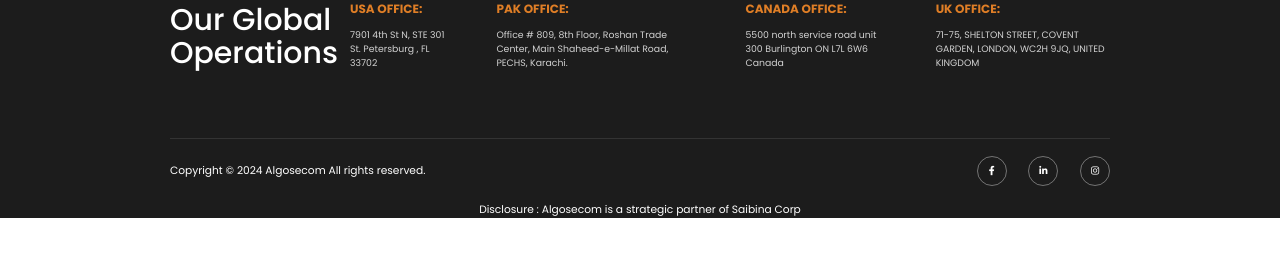
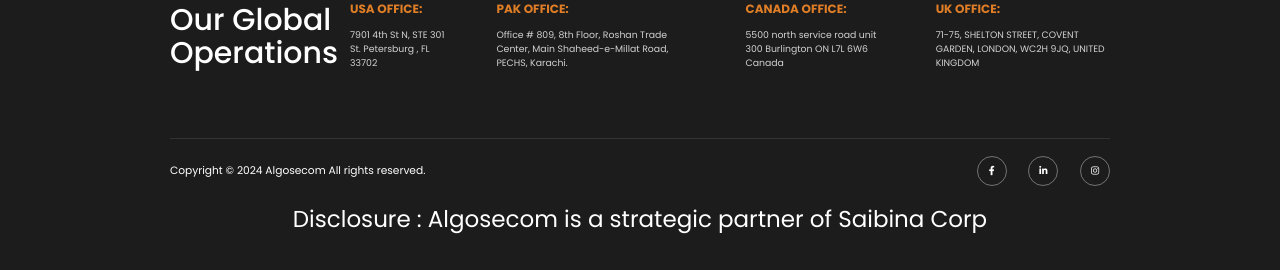
Before and after one commit to AbdullahKlevr/algos, a PHP site: page / in a window 1280 px wide. Shown: the part 5528-5798 px from the top of the page. Before the commit the page ends 5746 px from the top, so only its background shows below. Run offline with PHP 8.4, Linux system fonts and the light colour scheme; some libraries are stand-ins or nearby versions.

Commit message:
first commit

```diff
--- a/includes/footer.php
+++ b/includes/footer.php
@@ -165,7 +165,8 @@ St. Petersburg , FL 33702</p>
                     </div>
                     <div class="disc">
                         <div class="container">
-                            <p>Disclosure : Algosecom is a strategic partner of Saibina Corp</p>
+                            <p style="font-size: 23px;
+    padding-bottom: 33px;">Disclosure : Algosecom is a strategic partner of Saibina Corp</p>
                         </div>
                     </div>
                 </div>
```
